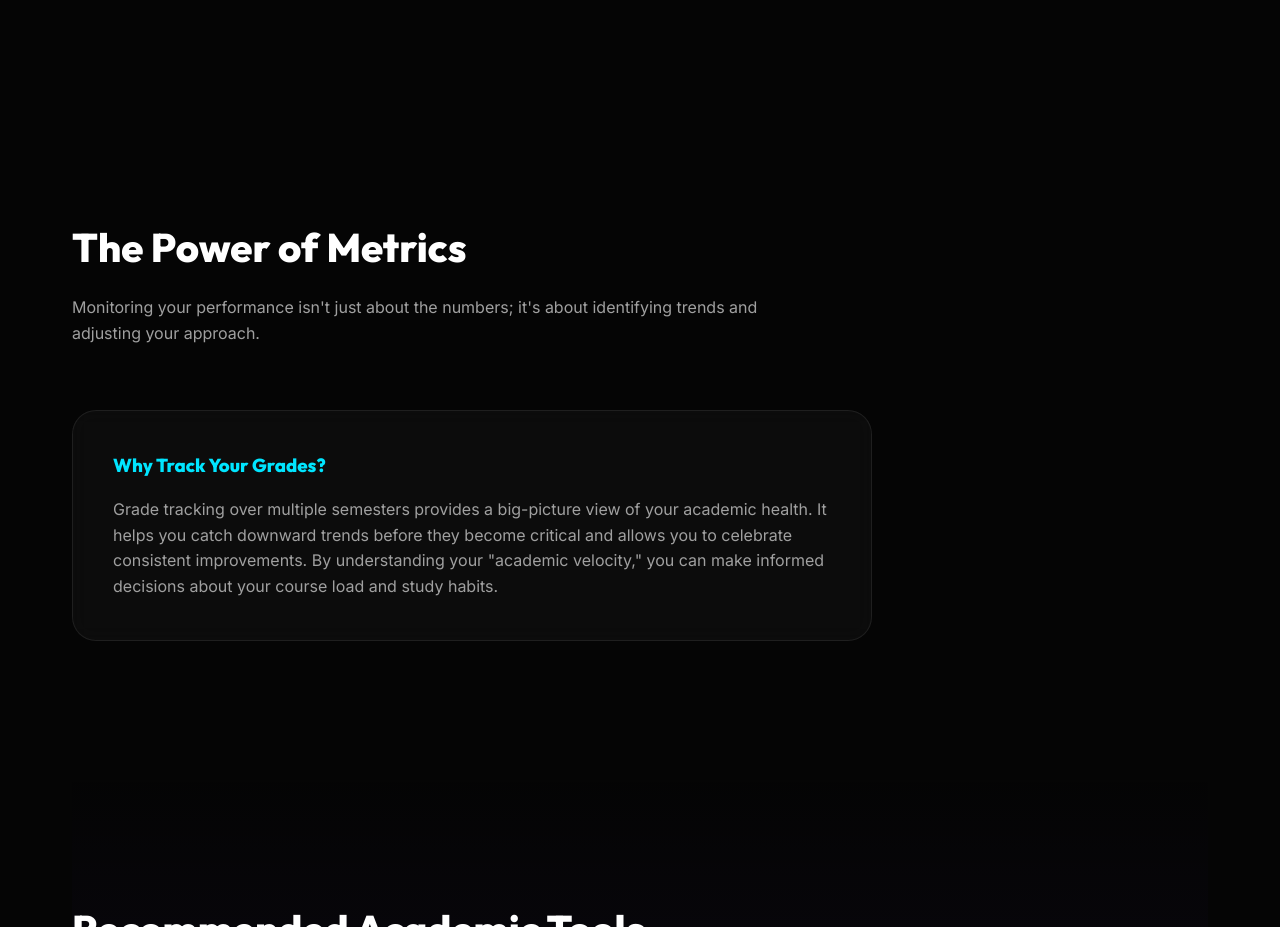
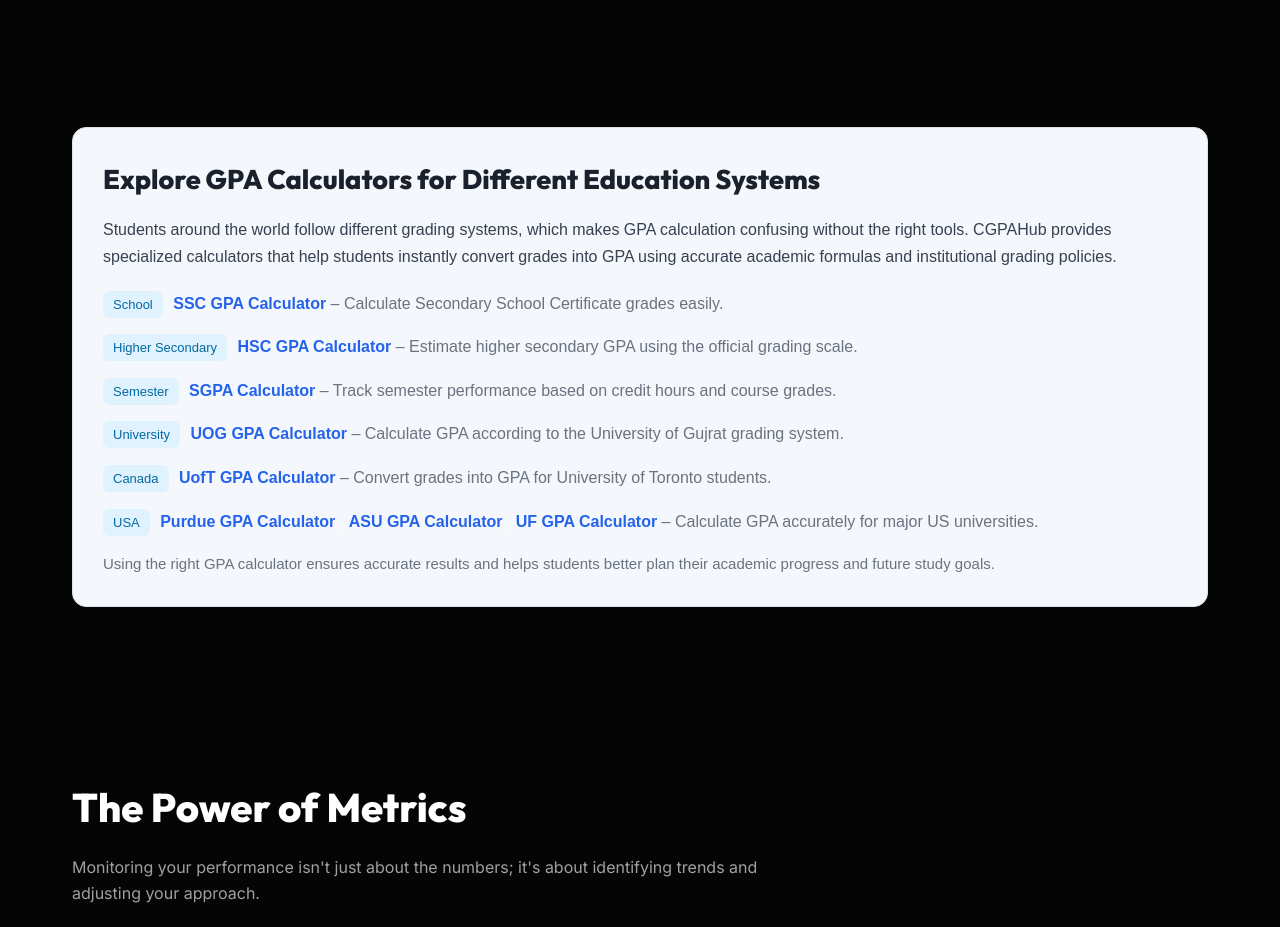
Before and after one commit to saadmalik298j-crypto/Academicsuccess, a plain HTML site: page index.html in a window 1280 px wide. Shown: the part 1420-2347 px from the top of the page. Drawn offline with Linux system fonts and the light colour scheme.

Commit message:
Update index.html

```diff
--- a/index.html
+++ b/index.html
@@ -287,7 +287,97 @@
                 </div>
             </div>
         </section>
+<section style="margin:40px 0;padding:30px;background:#f4f7fb;border-radius:14px;border:1px solid #dde3ec;font-family:Arial, sans-serif;">
 
+<h2 style="font-size:27px;color:#1a202c;margin-bottom:15px;">Explore GPA Calculators for Different Education Systems</h2>
+
+<p style="font-size:16px;line-height:1.7;color:#374151;margin-bottom:20px;">
+Students around the world follow different grading systems, which makes GPA calculation confusing without the right tools. CGPAHub provides specialized calculators that help students instantly convert grades into GPA using accurate academic formulas and institutional grading policies.
+</p>
+
+<div style="margin-bottom:18px;">
+
+<span style="background:#e0f2fe;color:#0369a1;padding:6px 10px;border-radius:6px;font-size:13px;margin-right:6px;">School</span>
+
+<a href="https://cgpahub.com/tools/ssc-gpa-calculator" style="color:#2563eb;font-weight:600;text-decoration:none;">
+SSC GPA Calculator
+</a>
+
+<span style="color:#6b7280;">– Calculate Secondary School Certificate grades easily.</span>
+
+</div>
+
+<div style="margin-bottom:18px;">
+
+<span style="background:#e0f2fe;color:#0369a1;padding:6px 10px;border-radius:6px;font-size:13px;margin-right:6px;">Higher Secondary</span>
+
+<a href="https://cgpahub.com/tools/hsc-gpa-calculator" style="color:#2563eb;font-weight:600;text-decoration:none;">
+HSC GPA Calculator
+</a>
+
+<span style="color:#6b7280;">– Estimate higher secondary GPA using the official grading scale.</span>
+
+</div>
+
+<div style="margin-bottom:18px;">
+
+<span style="background:#e0f2fe;color:#0369a1;padding:6px 10px;border-radius:6px;font-size:13px;margin-right:6px;">Semester</span>
+
+<a href="https://cgpahub.com/tools/sgpa-calculator" style="color:#2563eb;font-weight:600;text-decoration:none;">
+SGPA Calculator
+</a>
+
+<span style="color:#6b7280;">– Track semester performance based on credit hours and course grades.</span>
+
+</div>
+
+<div style="margin-bottom:18px;">
+
+<span style="background:#e0f2fe;color:#0369a1;padding:6px 10px;border-radius:6px;font-size:13px;margin-right:6px;">University</span>
+
+<a href="https://cgpahub.com/tools/uog-gpa-calculator" style="color:#2563eb;font-weight:600;text-decoration:none;">
+UOG GPA Calculator
+</a>
+
+<span style="color:#6b7280;">– Calculate GPA according to the University of Gujrat grading system.</span>
+
+</div>
+
+<div style="margin-bottom:18px;">
+
+<span style="background:#e0f2fe;color:#0369a1;padding:6px 10px;border-radius:6px;font-size:13px;margin-right:6px;">Canada</span>
+
+<a href="https://cgpahub.com/tools/uoft-gpa-calculator" style="color:#2563eb;font-weight:600;text-decoration:none;">
+UofT GPA Calculator
+</a>
+
+<span style="color:#6b7280;">– Convert grades into GPA for University of Toronto students.</span>
+
+</div>
+
+<div style="margin-bottom:18px;">
+
+<span style="background:#e0f2fe;color:#0369a1;padding:6px 10px;border-radius:6px;font-size:13px;margin-right:6px;">USA</span>
+
+<a href="https://cgpahub.com/tools/purdue-gpa-calculator" style="color:#2563eb;font-weight:600;text-decoration:none;">
+Purdue GPA Calculator
+</a>,
+<a href="https://cgpahub.com/tools/asu-gpa-calculator" style="color:#2563eb;font-weight:600;text-decoration:none;">
+ASU GPA Calculator
+</a>,
+<a href="https://cgpahub.com/tools/uf-gpa-calculator" style="color:#2563eb;font-weight:600;text-decoration:none;">
+UF GPA Calculator
+</a>
+
+<span style="color:#6b7280;">– Calculate GPA accurately for major US universities.</span>
+
+</div>
+
+<p style="font-size:15px;color:#6b7280;margin-top:15px;">
+Using the right GPA calculator ensures accurate results and helps students better plan their academic progress and future study goals.
+</p>
+
+</section>
         <!-- Importance of Grade Tracking -->
         <section id="tracking">
             <div class="section-header">
```
